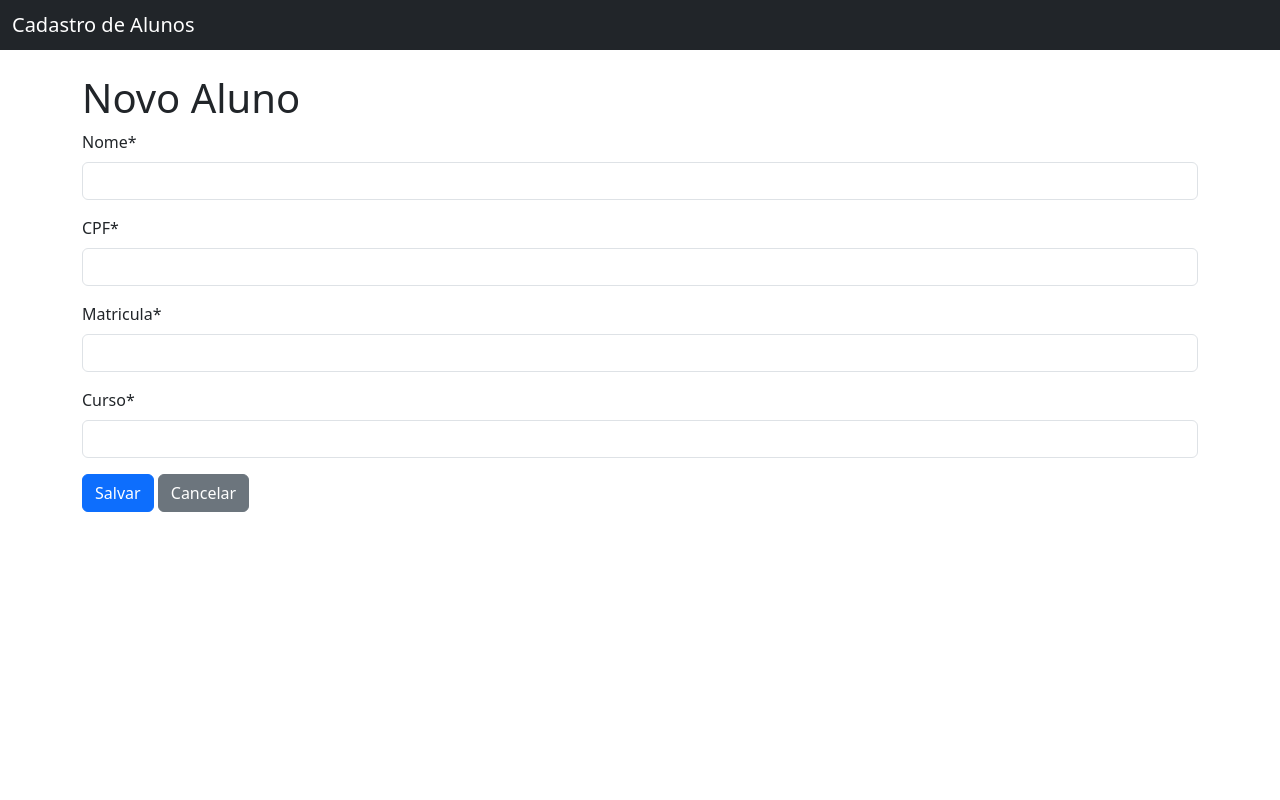
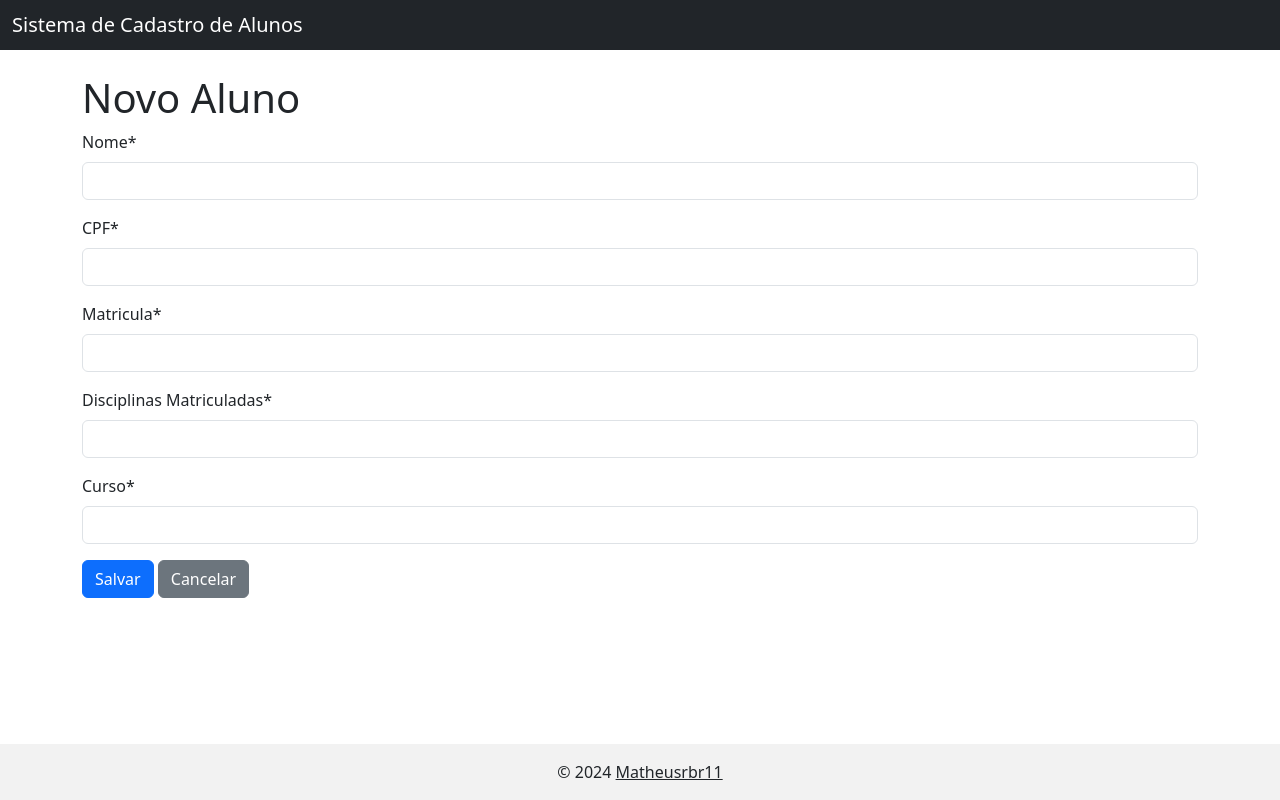
Before and after one commit to matheusrbr11/SCA, a Django app: page /create in a window 1280 px wide. Run offline with Django 5.2, Linux system fonts and the light colour scheme; some libraries are stand-ins or nearby versions.

Commit message:
Sistema de Cadastro de Alunos

```diff
--- a/sca/models.py
+++ b/sca/models.py
@@ -3,7 +3,9 @@ from django.db import models
 # Create your models here.
 
 class Sca(models.Model):
+    id = models.IntegerField(auto_created=True,serialize=False,verbose_name="ID", null=False, blank=False, default=1)
     nome = models.CharField(verbose_name= "Nome",max_length=100, null=False, blank=False)
-    cpf = models.CharField(verbose_name= "CPF",max_length=11, null=False, blank=False)
+    cpf = models.CharField(verbose_name= "CPF",max_length=11, null=False, blank=False, primary_key=True)
     matricula = models.CharField(verbose_name= "Matricula",max_length=12, null=False, blank=False)
+    disciplinas = models.IntegerField(verbose_name= "Disciplinas Matriculadas", null=False, blank=False)
     curso = models.CharField(verbose_name= "Curso",max_length=100, null=False, blank=False)
--- a/sca/templates/base.html
+++ b/sca/templates/base.html
@@ -10,7 +10,7 @@
 
     <nav class="navbar bg-dark mb-4" data-bs-theme="dark">
         <div class="container-fluid">
-            <a class="navbar-brand mb-0 h1" href="{% url 'sca_list' %}">Cadastro de Alunos</a>
+            <a class="navbar-brand mb-0 h1" href="{% url 'sca_list' %}">Sistema de Cadastro de Alunos</a>
         </div>
     </nav>
 
@@ -21,4 +21,9 @@
 
     <script src="https://cdn.jsdelivr.net/npm/bootstrap@5.3.2/dist/js/bootstrap.bundle.min.js" integrity="sha384-C6RzsynM9kWDrMNeT87bh95OGNyZPhcTNXj1NW7RuBCsyN/o0jlpcV8Qyq46cDfL" crossorigin="anonymous"></script>
 </body>
+<footer class="bg-body-tertiary text-center text-lg-start">
+    <div class="text-center p-3" style="background-color: rgba(0, 0, 0, 0.05);position: absolute;bottom: 0;width: 100%;height: 3.5rem;">© 2024
+    <a class="text-body" href="https://github.com/matheusrbr11">Matheusrbr11</a>
+    </div>
+</footer>
 </html>
--- a/sca/views.py
+++ b/sca/views.py
@@ -9,12 +9,12 @@ class ScaListView(ListView):
 
 class ScaCreateView(CreateView):
     model = Sca
-    fields = ["nome", "cpf", "matricula", "curso"]
+    fields = ["nome", "cpf", "matricula", "disciplinas","curso"]
     success_url = reverse_lazy("sca_list")
 
 class ScaUpdateView(UpdateView):
     model = Sca
-    fields = fields = ["nome", "cpf", "matricula", "curso"]
+    fields = fields = ["nome", "cpf", "matricula", "disciplinas", "curso"]
     success_url = reverse_lazy("sca_list")
 
 class ScaDeleteView(DeleteView):
```
Also changed, not shown: sca/templates/sca/sca_list.html (+4 -3 lines), sca/migrations/0001_initial.py, sca/migrations/0002_alter_sca_cpf_alter_sca_curso_alter_sca_disciplinas_and_more.py.
